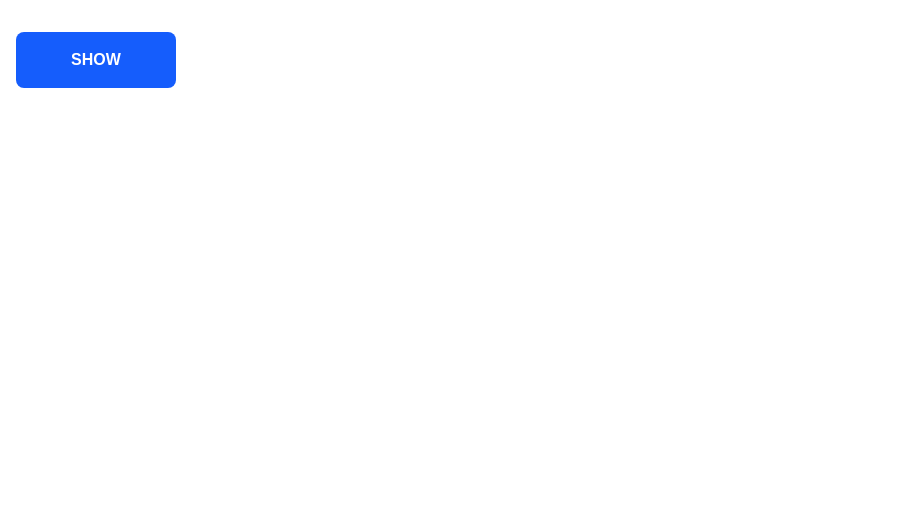
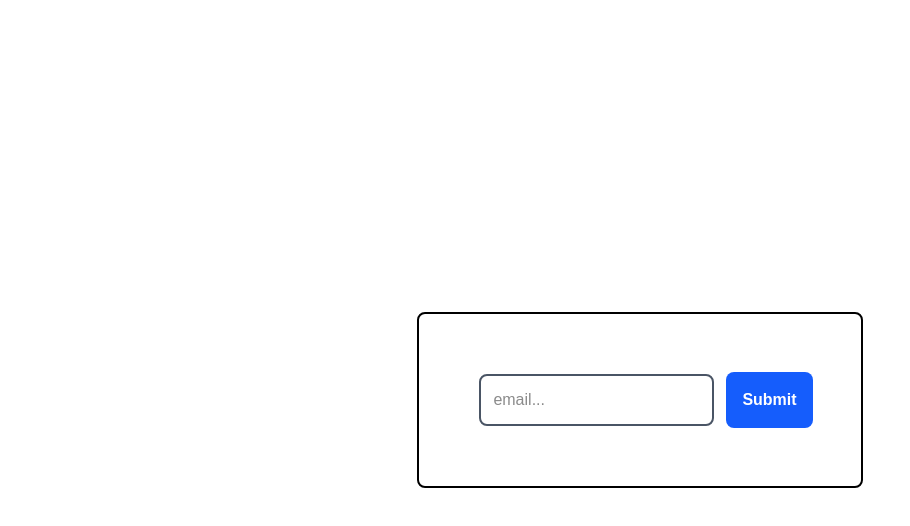
Before and after one commit to munrhalls/training-grounds, a Next.js app: page / in a window 1280 px wide. Shown: the top 526 px of the page, without its empty margins (0-910 px from the left). Built offline with nearby package versions, Linux system fonts and the light colour scheme.

Commit message:
exercise C1.2.

```diff
--- /dev/null
+++ b/app/Category 1 - Component Co-location and Encapsulation/2. The Form-and-Submit Unit (Action Encapsulation)/TheFormAndSubmitUnit.tsx
@@ -0,0 +1,55 @@
+/*
+ * The Form-and-Submit Unit
+ *
+ * Goal: Co-locate the form's data source, display logic, and submission handler into one component.
+ *
+ * Requirements:
+ * - Create a single component called RegistrationFormFeature
+ * - Contains two useState variables: [email, setEmail] and [isSubmitting, setIsSubmitting]
+ * - Renders a full Form with inputs bound to the state
+ * - handleSubmit function is defined inside this component
+ *   - Sets isSubmitting to true
+ *   - Awaits a simulated 2-second Promise
+ *   - Resets the state
+ * - Primitive Focus: The component is entirely self-contained, handling the display, the data capture, and the asynchronous side-effect for submission without relying on a parent for any of it
+ */
+
+import { useState } from "react";
+
+const SomeServerRequest = new Promise((resolve, _) => {
+  setTimeout(function () {
+    resolve({
+      request: "GET",
+      body: "The DATA",
+    });
+  }, 2000);
+});
+
+const RegistrationFormFeature = function () {
+  const [email, setEmail] = useState("");
+  const [isSubmitting, setIsSubmitting] = useState(false);
+
+  const handleSubmit = function (e) {
+    e.preventDefault();
+    setIsSubmitting(true);
+  };
+
+  return (
+    <div className="w-full h-screen grid place-content-center">
+      <form onSubmit={(e) => handleSubmit(e)} className="w-full p-12 border-black border-2 rounded-lg">
+        <input className="border-gray-600 border-2 p-3 rounded-lg m-3" placeholder="email..." value={email} onChange={(e) => setEmail(e.target.value)} />
+        {isSubmitting ? (
+          <div className="w-full grid place-content-center">
+            <div className="">Submitting...</div>
+          </div>
+        ) : (
+          <button type="submit" className="p-4 cursor-pointer bg-blue-600 rounded-lg text-white font-black">
+            Submit
+          </button>
+        )}
+      </form>
+    </div>
+  );
+};
+
+export default RegistrationFormFeature;
--- a/app/page.tsx
+++ b/app/page.tsx
@@ -1,11 +1,13 @@
 "use client";
 
 import TooltipFeature from "./Category 1 - Component Co-location and Encapsulation/1. The Single Feature Unit/ToggleAndDisplayUnit";
+import RegistrationFormFeature from "./Category 1 - Component Co-location and Encapsulation/2. The Form-and-Submit Unit (Action Encapsulation)/TheFormAndSubmitUnit";
 
 export default function Home() {
   return (
     <div>
-      <TooltipFeature />
+      {/* <TooltipFeature /> */}
+      <RegistrationFormFeature />
     </div>
   );
 }
```
